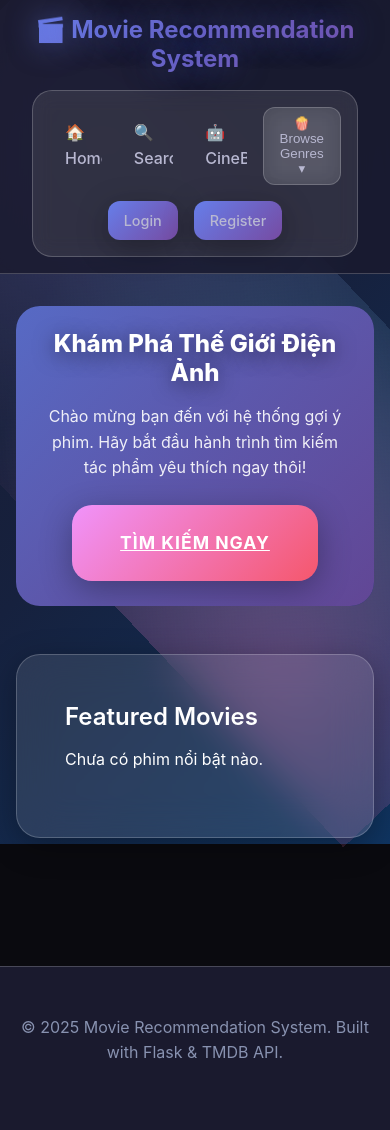
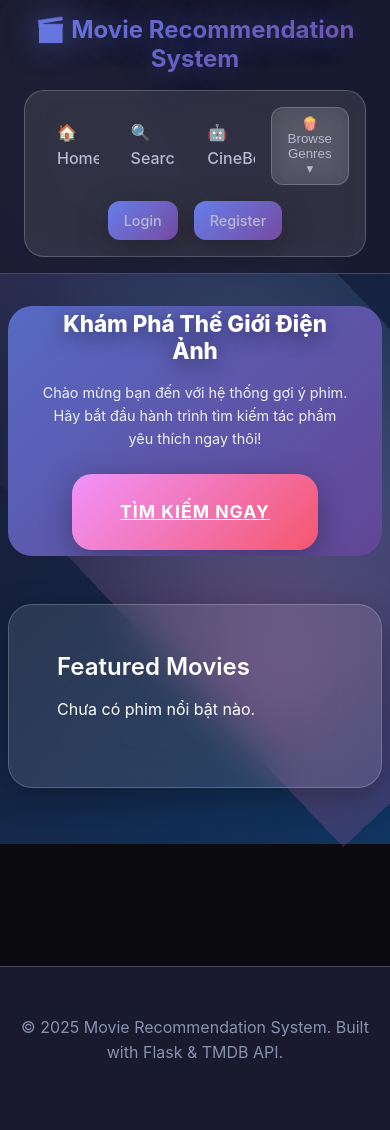
Before and after one commit to tbinh94/Movie_Recommendation, a Flask app: page / in a window 390 px wide. Run offline with Flask 3, Linux system fonts and the light colour scheme; data that the repository does not hold is empty.

Commit message:
update css

```diff
--- a/static/css/style.css
+++ b/static/css/style.css
@@ -54,6 +54,9 @@
 html {
     scroll-behavior: smooth;
     font-size: 16px;
+    /* Prevent zoom on mobile */
+    -webkit-text-size-adjust: 100%;
+    -ms-text-size-adjust: 100%;
 }
 
 body {
@@ -64,6 +67,9 @@ body {
     overflow-x: hidden;
     min-height: 100vh;
     position: relative;
+    /* Ensure proper scaling */
+    width: 100%;
+    max-width: 100vw;
 }
 
 /* Animated background */
@@ -117,9 +123,11 @@ p {
 
 /* ===== Container ===== */
 .container {
-    max-width: 1200px;
+    max-width: 1400px;
+    width: 100%;
     margin: 0 auto;
     padding: 0 var(--space-lg);
+    box-sizing: border-box;
 }
 
 /* ===== Header & Navigation ===== */
@@ -455,9 +463,10 @@ input::placeholder {
 /* ===== Movie Components ===== */
 .movie-grid {
     display: grid;
-    grid-template-columns: repeat(auto-fill, minmax(250px, 1fr));
+    grid-template-columns: repeat(auto-fill, minmax(220px, 1fr));
     gap: var(--space-lg);
     margin-top: var(--space-xl);
+    width: 100%;
 }
 
 .movie-card {
@@ -701,6 +710,37 @@ li:hover {
 }
 
 /* ===== Responsive Design ===== */
+@media (max-width: 1440px) {
+    .container {
+        max-width: 1200px;
+    }
+
+    .movie-grid {
+        grid-template-columns: repeat(auto-fill, minmax(200px, 1fr));
+    }
+}
+
+@media (max-width: 1200px) {
+    .container {
+        max-width: 960px;
+    }
+
+    .main-title {
+        font-size: 2.2rem;
+    }
+}
+
+@media (max-width: 992px) {
+    .container {
+        max-width: 720px;
+    }
+
+    .movie-grid {
+        grid-template-columns: repeat(auto-fill, minmax(180px, 1fr));
+        gap: var(--space-md);
+    }
+}
+
 @media (max-width: 768px) {
     .navbar {
         flex-direction: column;
@@ -714,7 +754,7 @@ li:hover {
     }
 
     .main-title {
-        font-size: 2rem;
+        font-size: 1.8rem;
         padding: var(--space-md) 0;
     }
 
@@ -723,7 +763,7 @@ li:hover {
     }
 
     .movie-grid {
-        grid-template-columns: repeat(auto-fill, minmax(200px, 1fr));
+        grid-template-columns: repeat(auto-fill, minmax(160px, 1fr));
         gap: var(--space-md);
     }
 
@@ -747,6 +787,7 @@ li:hover {
 
     .container {
         padding: 0 var(--space-md);
+        max-width: 100%;
     }
 }
 
@@ -756,19 +797,24 @@ li:hover {
     }
 
     .hero {
-        height: 300px;
+        height: 250px;
     }
 
     .hero-overlay h2 {
-        font-size: 1.5rem;
+        font-size: 1.4rem;
     }
 
     .hero-overlay p {
-        font-size: 1rem;
+        font-size: 0.9rem;
     }
 
     .movie-grid {
-        grid-template-columns: repeat(auto-fill, minmax(150px, 1fr));
+        grid-template-columns: repeat(auto-fill, minmax(140px, 1fr));
+        gap: var(--space-sm);
+    }
+
+    .container {
+        padding: 0 var(--space-sm);
     }
 }
 
```
Also changed, not shown: database/movie_recommendations.db.
